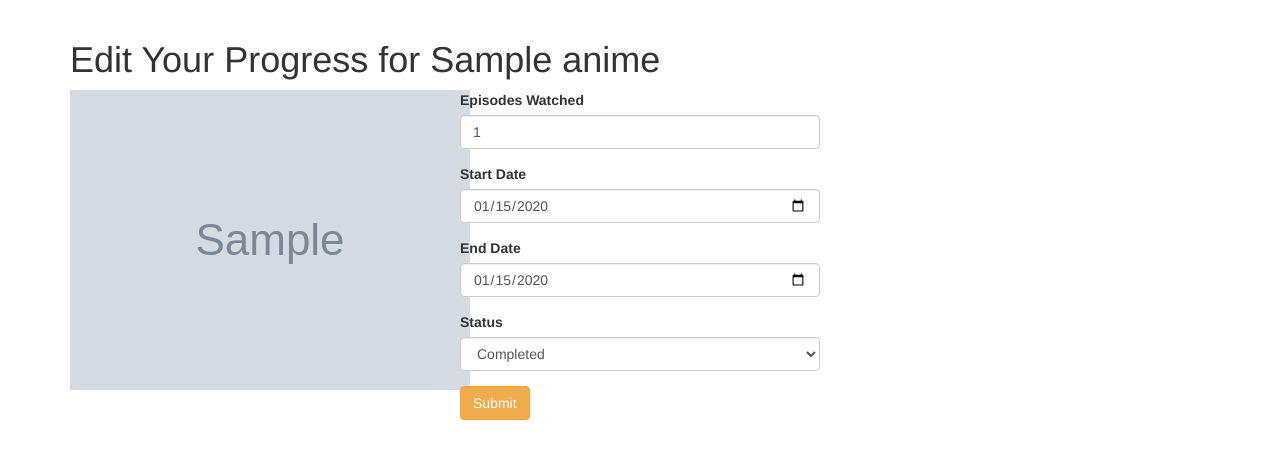
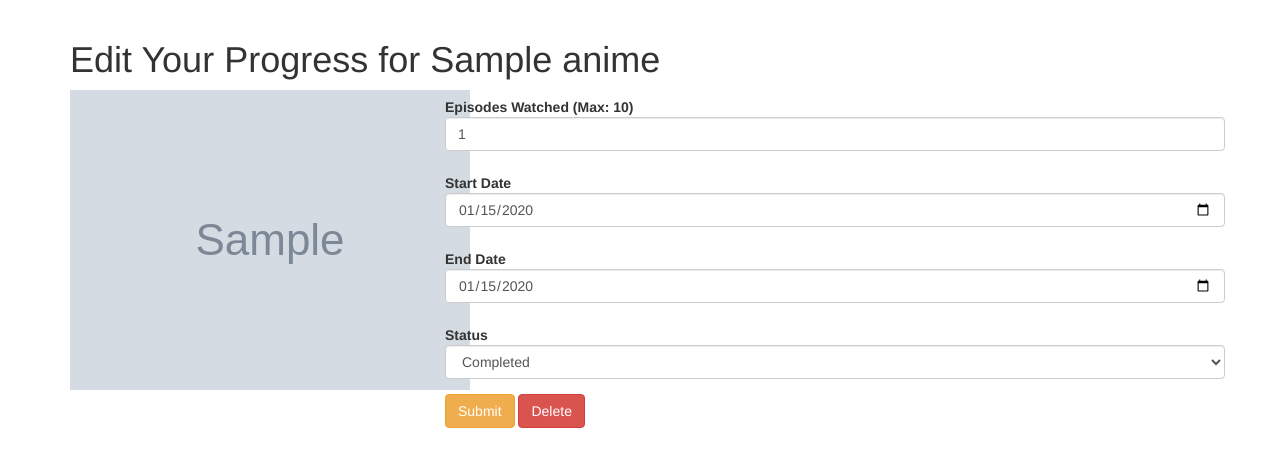
Before and after one commit to alemtani/Anime-Tracker, a Flask app: page /tracker/1/edit in a window 1280 px wide. Shown: the part 52-519 px from the top of the page. Run offline with Flask 2, Linux system fonts and the light colour scheme; a user stored in the database is signed in; tables that the repository leaves empty hold one stand-in row (values such as "Sample post"); grey boxes marked "Sample" are stand-in pictures; some libraries are stand-ins or nearby versions.

Commit message:
Update tracker form to include more info

```diff
--- a/app/main/forms.py
+++ b/app/main/forms.py
@@ -31,13 +31,6 @@ class TrackerForm(FlaskForm):
         super(TrackerForm, self).__init__(*args, **kwargs)
         self.anime = anime
 
-    def validate_watched_episodes(self, watched_episodes):
-        if watched_episodes.data is not None:
-            if watched_episodes.data < 0:
-                raise ValidationError('Watched episodes cannot be negative.')
-            elif self.anime.total_episodes != 0 and watched_episodes.data > self.anime.total_episodes:
-                raise ValidationError(f'Watched episodes cannot exceed {self.anime.total_episodes} episodes.')
-
 
 class DeleteForm(FlaskForm):
     submit = SubmitField('Delete')
--- a/app/main/routes.py
+++ b/app/main/routes.py
@@ -118,6 +118,12 @@ def track(anime_id):
         return redirect(url_for('main.index'))
     tracker_form = TrackerForm(anime)
     if tracker_form.validate_on_submit():
+        if tracker_form.watched_episodes.data < 0:
+            flash('Watched episodes cannot be negative.')
+            return redirect(url_for('main.track', anime_id=anime_id))
+        if tracker_form.watched_episodes.data > anime.total_episodes:
+            flash(f'Watched episodes cannot exceed {anime.total_episodes}.')
+            return redirect(url_for('main.track', anime_id=anime_id))
         if tracker_form.start_date.data > tracker_form.end_date.data:
             flash('Start date cannot be pased end date.')
             return redirect(url_for('main.track', anime_id=anime_id))
@@ -143,6 +149,12 @@ def edit_tracker(tracker_id):
     tracker = Tracker.query.filter_by(id=tracker_id).first_or_404()
     tracker_form = TrackerForm(tracker.anime)
     if tracker_form.validate_on_submit():
+        if tracker_form.watched_episodes.data < 0:
+            flash('Watched episodes cannot be negative.')
+            return redirect(url_for('main.edit_tracker', tracker_id=tracker_id))
+        if tracker_form.watched_episodes.data > tracker.anime.total_episodes:
+            flash(f'Watched episodes cannot exceed {tracker.anime.total_episodes}.')
+            return redirect(url_for('main.edit_tracker', tracker_id=tracker_id))
         if tracker_form.start_date.data > tracker_form.end_date.data:
             flash('Start date cannot be pased end date.')
             return redirect(url_for('main.edit_tracker', tracker_id=tracker_id))
--- a/app/templates/index.html
+++ b/app/templates/index.html
@@ -27,6 +27,7 @@
         </li>
     </ul>
     <br>
+    {% if trackers %}
         <table class="table table-hover">
             <tr valign="top" class="row">
                 <th class="col-md-2">Image</th>
@@ -40,6 +41,7 @@
                 <th class="col-md-1"></th>
             </tr>
         </table>
+    {% endif %}
     {% for tracker in trackers %}
         {% include '_tracker.html' %}
     {% endfor %}
--- a/app/templates/tracker_form.html
+++ b/app/templates/tracker_form.html
@@ -14,8 +14,31 @@
         <div class="col-md-4">
             <img src="{{ anime.image_url }}" alt="{{ anime.title }}">
         </div>
-        <div class="col-md-4">
-            {{ wtf.quick_form(tracker_form, button_map={'submit': 'warning'}) }}
+        <div class="col-md-8">
+            <form action="" class="form form-horizontal" method="post" role="form">
+                {{ tracker_form.hidden_tag() }}
+                {{ wtf.form_errors(tracker_form, hiddens="only") }}
+                <div class="form-group">
+                    <label for="watched_episodes" class="control-label">Episodes Watched {% if anime.total_episodes > 0 %}(Max: {{ anime.total_episodes }}){% endif %}</label>
+                    <input type="number" class="form-control" id="watched_episodes" name="watched_episodes" value="{{ tracker_form.watched_episodes.data }}">
+                </div>
+                {{ wtf.form_field(tracker_form.start_date) }}
+                {{ wtf.form_field(tracker_form.end_date) }}
+                {{ wtf.form_field(tracker_form.status) }}
+                {% if tracker_id %}
+                    <div class="form-group">
+                        {{ wtf.form_field(tracker_form.submit, button_map={'submit': 'warning'}) }}
+                        <input type="submit" class="btn btn-danger" name="submit" type="submit" value="Delete" form="delete-form">
+                    </div>
+                {% else %}
+                    {{ wtf.form_field(tracker_form.submit, button_map={'submit': 'primary'}) }}
+                {% endif %}
+            </form>
+            {% if delete_form %}
+                <form id="delete-form" action="{{ url_for('main.delete_tracker', tracker_id=tracker_id) }}" method="post">
+                    {{ delete_form.hidden_tag() }}
+                </form>
+            {% endif %}
         </div>
     </div>
 {% endblock %}
--- a/config.py
+++ b/config.py
@@ -12,4 +12,4 @@ class Config(object):
     MAL_BASE_URL = os.environ.get('MAL_BASE_URL')
     MAL_HEADERS = {'X-MAL-CLIENT-ID': os.environ.get('MAL_CLIENT_ID')}
     ANIMES_PER_PAGE = 10
-    TRACKERS_PER_PAGE = 1
+    TRACKERS_PER_PAGE = 10
```
Lines whose indentation alone changed are shown as unchanged.
